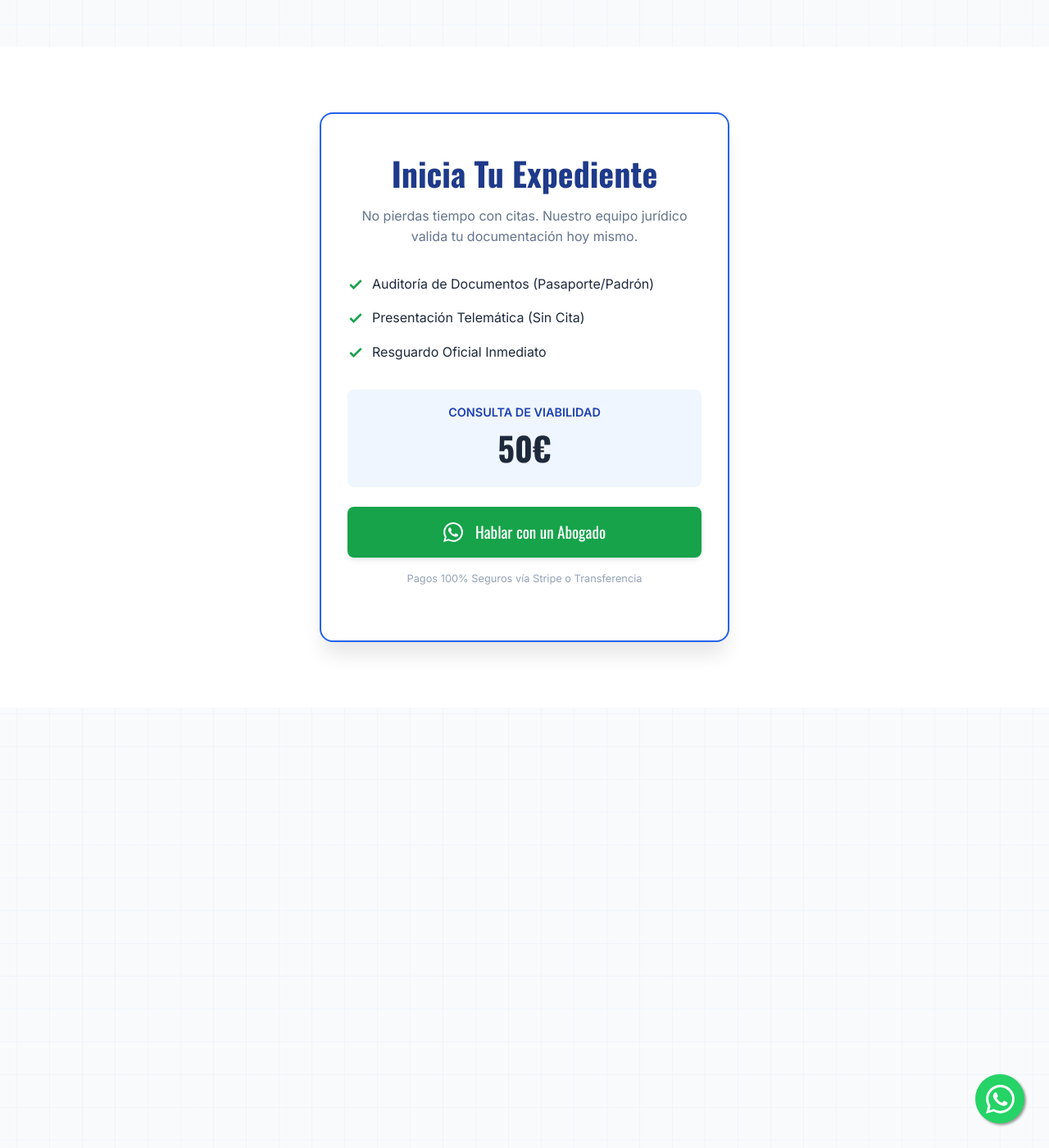
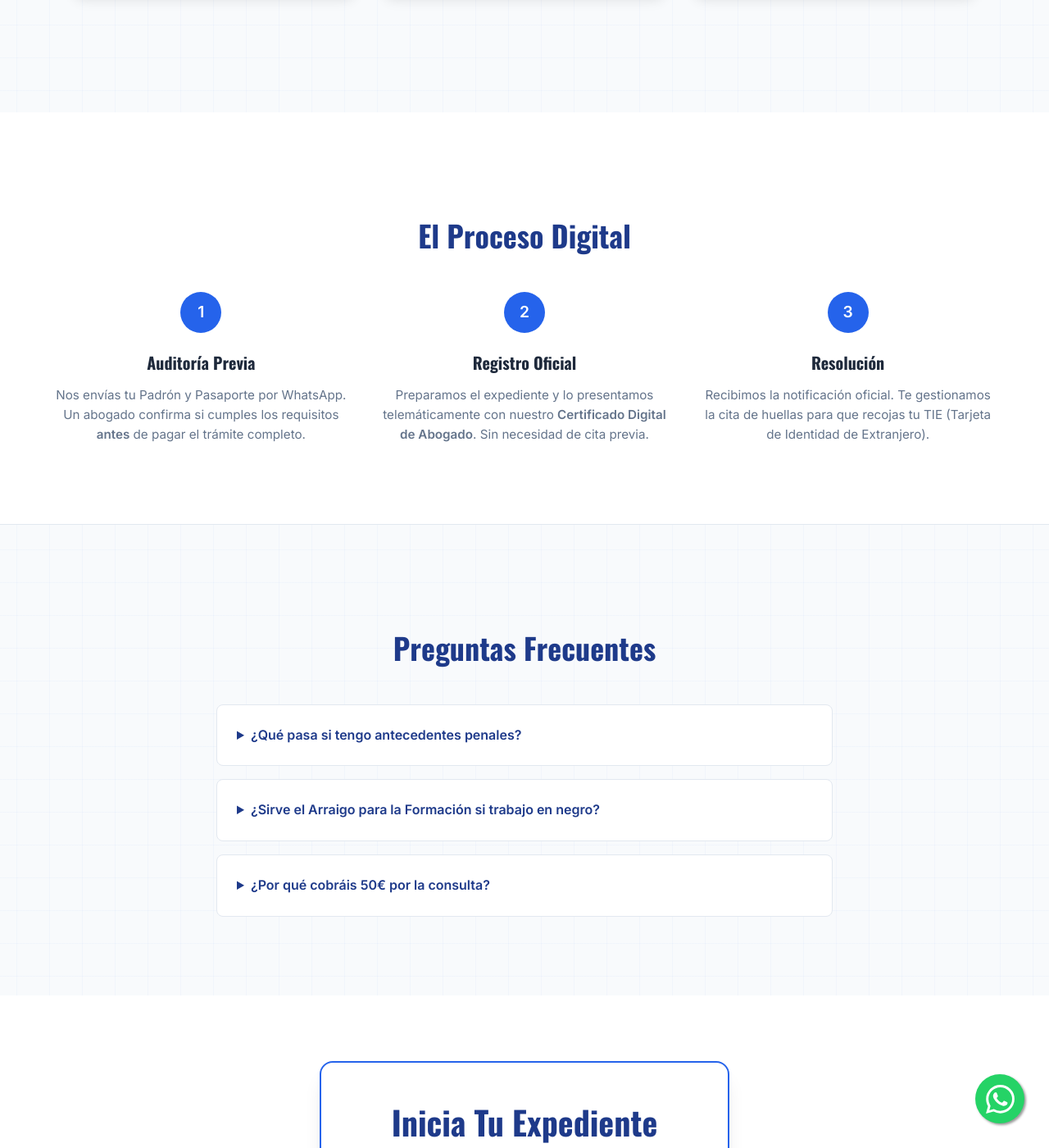
Before and after one commit to LD1878/Regulizarte, a Jekyll site: the page built from index.html, in a window 1280 px wide and 1400 px high, scrolled down 890 px. Shown: the whole window at 82% size. Built offline with Jekyll 4.4.1, drawn with Linux system fonts in a browser that asks for light colours; some of the changed text lies outside the part shown.

Commit message:
Update index.html

```diff
--- a/index.html
+++ b/index.html
@@ -16,6 +16,21 @@ permalink: /
             <b>Regularizate.digital</b> conecta tu caso directamente con la Administración.<br>
             Sin colas. Sin citas previas imposibles. Con garantía legal.
         </p>
+
+        <div style="display: flex; gap: 2rem; justify-content: center; margin-top: 3rem; flex-wrap: wrap; opacity: 0.8;">
+            <div>
+                <span style="display: block; font-size: 1.5rem; font-weight: 700; color: white;">+500</span>
+                <span style="font-size: 0.9rem;">Expedientes</span>
+            </div>
+            <div style="border-left: 1px solid rgba(255,255,255,0.3); padding-left: 2rem;">
+                <span style="display: block; font-size: 1.5rem; font-weight: 700; color: white;">100%</span>
+                <span style="font-size: 0.9rem;">Online</span>
+            </div>
+            <div style="border-left: 1px solid rgba(255,255,255,0.3); padding-left: 2rem;">
+                <span style="display: block; font-size: 1.5rem; font-weight: 700; color: white;">24h</span>
+                <span style="font-size: 0.9rem;">Respuesta</span>
+            </div>
+        </div>
     </div>
 </div>
 
@@ -50,6 +65,65 @@ permalink: /
                 <div style="font-size:0.9rem; font-weight:700; color:var(--digital-blue);">REQUISITO: DENEGACIÓN ASILO</div>
             </div>
         </div>
+    </div>
+</section>
+
+<section style="background: white; padding: 5rem 0; border-bottom: 1px solid var(--border-light);">
+    <div class="container">
+        <h2 class="center" style="margin-bottom: 3rem;">El Proceso Digital</h2>
+
+        <div style="display: grid; grid-template-columns: repeat(auto-fit, minmax(250px, 1fr)); gap: 2rem;">
+            <div style="text-align: center;">
+                <div style="width: 50px; height: 50px; background: var(--brand-blue); color: white; border-radius: 50%; display: flex; align-items: center; justify-content: center; margin: 0 auto 1.5rem; font-weight: 700; font-size: 1.2rem;">1</div>
+                <h3 style="font-size: 1.25rem; color: var(--text-primary);">Auditoría Previa</h3>
+                <p style="font-size: 0.95rem;">
+                    Nos envías tu Padrón y Pasaporte por WhatsApp. Un abogado confirma si cumples los requisitos <b>antes</b> de pagar el trámite completo.
+                </p>
+            </div>
+
+            <div style="text-align: center;">
+                <div style="width: 50px; height: 50px; background: var(--brand-blue); color: white; border-radius: 50%; display: flex; align-items: center; justify-content: center; margin: 0 auto 1.5rem; font-weight: 700; font-size: 1.2rem;">2</div>
+                <h3 style="font-size: 1.25rem; color: var(--text-primary);">Registro Oficial</h3>
+                <p style="font-size: 0.95rem;">
+                    Preparamos el expediente y lo presentamos telemáticamente con nuestro <b>Certificado Digital de Abogado</b>. Sin necesidad de cita previa.
+                </p>
+            </div>
+
+            <div style="text-align: center;">
+                <div style="width: 50px; height: 50px; background: var(--brand-blue); color: white; border-radius: 50%; display: flex; align-items: center; justify-content: center; margin: 0 auto 1.5rem; font-weight: 700; font-size: 1.2rem;">3</div>
+                <h3 style="font-size: 1.25rem; color: var(--text-primary);">Resolución</h3>
+                <p style="font-size: 0.95rem;">
+                    Recibimos la notificación oficial. Te gestionamos la cita de huellas para que recojas tu TIE (Tarjeta de Identidad de Extranjero).
+                </p>
+            </div>
+        </div>
+    </div>
+</section>
+
+<section style="background: var(--bg-light); padding: 5rem 0;">
+    <div class="container" style="max-width: 800px;">
+        <h2 class="center" style="margin-bottom: 3rem;">Preguntas Frecuentes</h2>
+
+        <details style="background: white; border: 1px solid var(--border-light); border-radius: 8px; margin-bottom: 1rem; padding: 1.5rem;">
+            <summary style="font-weight: 700; cursor: pointer; color: var(--brand-dark);">¿Qué pasa si tengo antecedentes penales?</summary>
+            <p style="margin-top: 1rem; margin-bottom: 0;">
+                Los antecedentes penales en España son causa de denegación automática. Sin embargo, si los tienes en tu país de origen, estudiamos si son cancelables o irrelevantes para Extranjería. <b>No inicies el trámite sin consultarnos.</b>
+            </p>
+        </details>
+
+        <details style="background: white; border: 1px solid var(--border-light); border-radius: 8px; margin-bottom: 1rem; padding: 1.5rem;">
+            <summary style="font-weight: 700; cursor: pointer; color: var(--brand-dark);">¿Sirve el Arraigo para la Formación si trabajo en negro?</summary>
+            <p style="margin-top: 1rem; margin-bottom: 0;">
+                Sí. Esta vía está diseñada precisamente para personas que no tienen un contrato formal. Te permite regularizarte comprometiéndote a realizar un curso oficial (como electricidad, hostelería, etc.).
+            </p>
+        </details>
+
+        <details style="background: white; border: 1px solid var(--border-light); border-radius: 8px; margin-bottom: 1rem; padding: 1.5rem;">
+            <summary style="font-weight: 700; cursor: pointer; color: var(--brand-dark);">¿Por qué cobráis 50€ por la consulta?</summary>
+            <p style="margin-top: 1rem; margin-bottom: 0;">
+                Porque somos Abogados Colegiados, no comerciales. Esos 50€ garantizan que un experto revise tu documentación real. Si luego contratas el trámite completo, <b>te descontamos los 50€ del precio final.</b>
+            </p>
+        </details>
     </div>
 </section>
 
```
